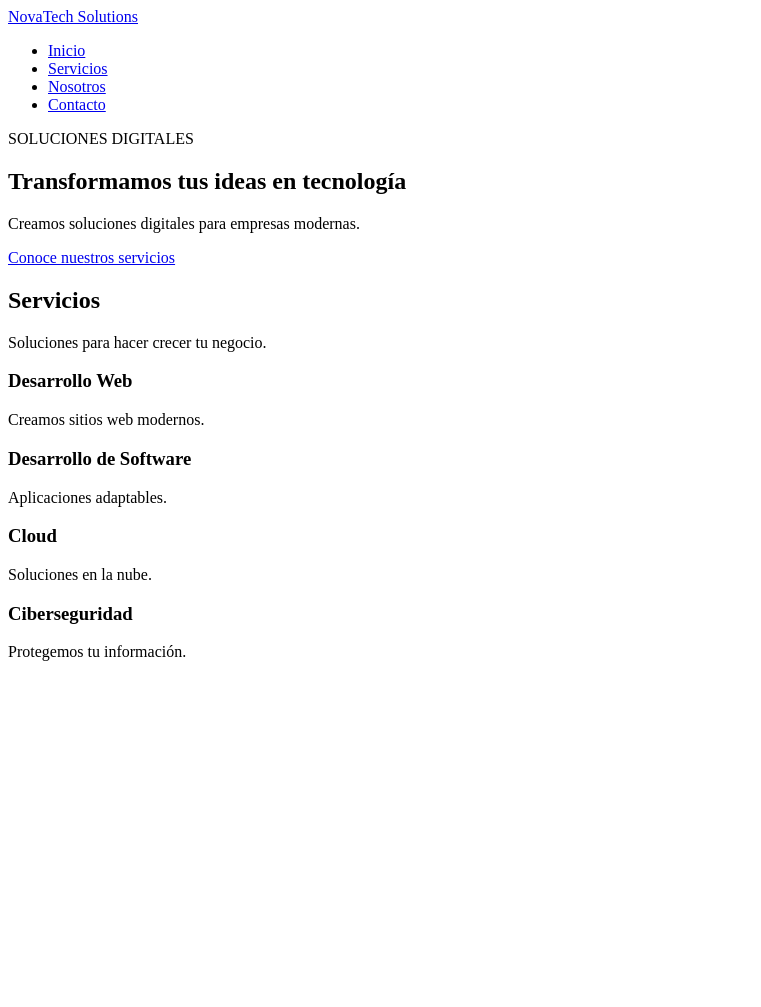
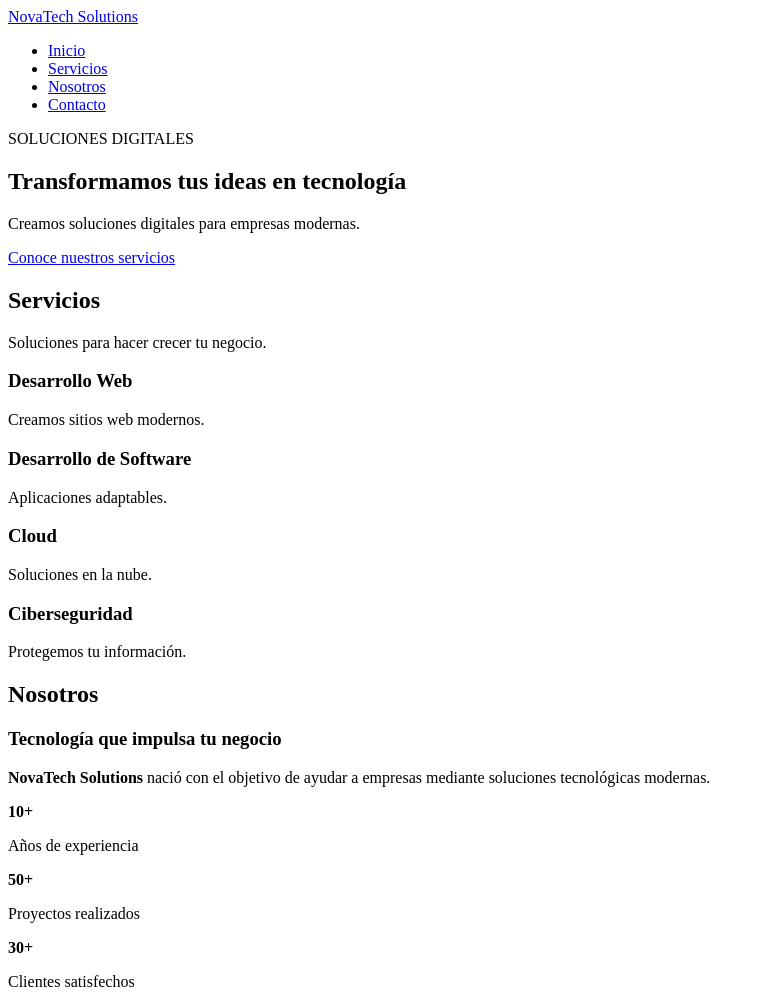
Before and after one commit to rolivares98/novatech-website, a plain HTML site: page index.html in a window 1280 px wide. Shown: the whole page, without its empty margins (0-761 px from the left). Before the commit the page ends 800 px from the top, so only its background shows below. Drawn offline with Linux system fonts and the light colour scheme.

Commit message:
seccion nosotros

```diff
--- a/index.html
+++ b/index.html
@@ -99,7 +99,37 @@
 
             </article>
 
-        </section>
+       <section>
+
+    <h2>Nosotros</h2>
+
+    <h3>Tecnología que impulsa tu negocio</h3>
+
+    <p>
+        <strong>NovaTech Solutions</strong> nació con el objetivo de ayudar
+        a empresas mediante soluciones tecnológicas modernas.
+    </p>
+
+    <div>
+
+        <div>
+            <strong>10+</strong>
+            <p>Años de experiencia</p>
+        </div>
+
+        <div>
+            <strong>50+</strong>
+            <p>Proyectos realizados</p>
+        </div>
+
+        <div>
+            <strong>30+</strong>
+            <p>Clientes satisfechos</p>
+        </div>
+
+    </div>
+
+</section>
     </main>
     <footer>
 
```
